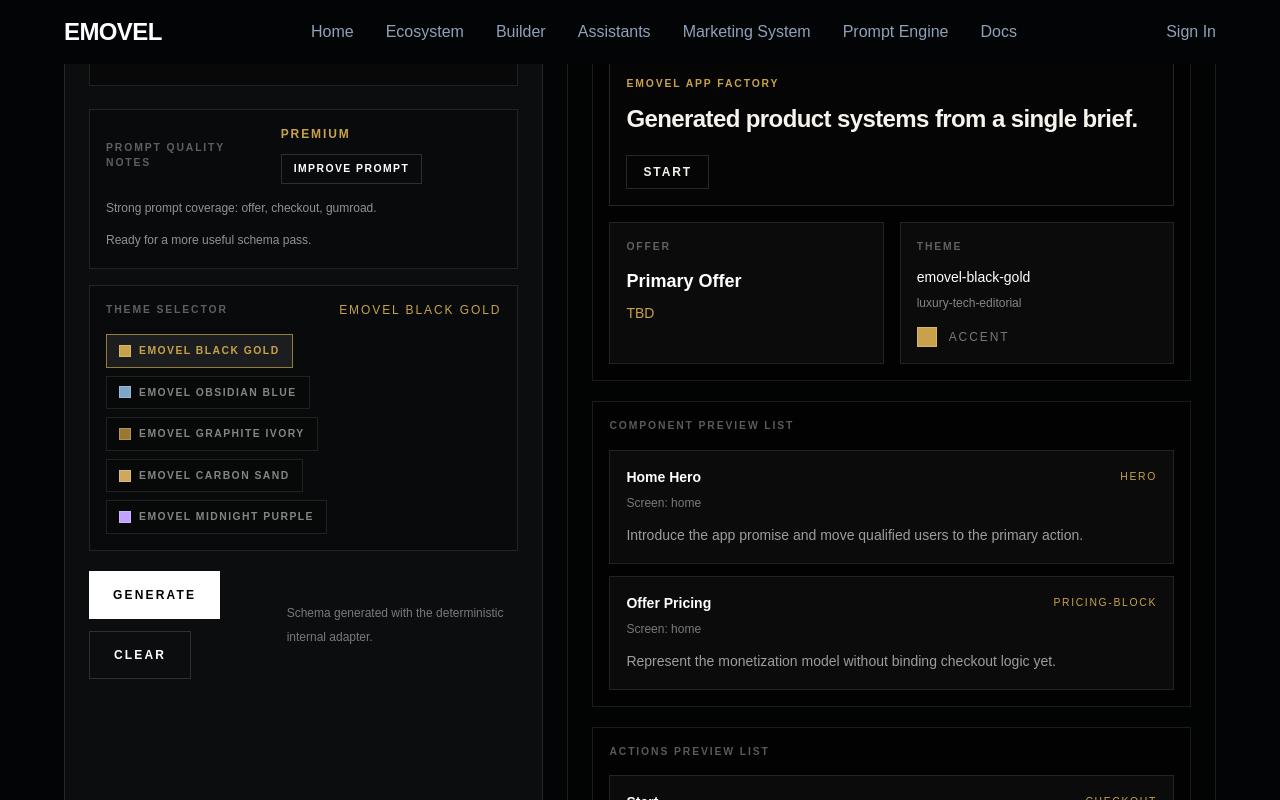
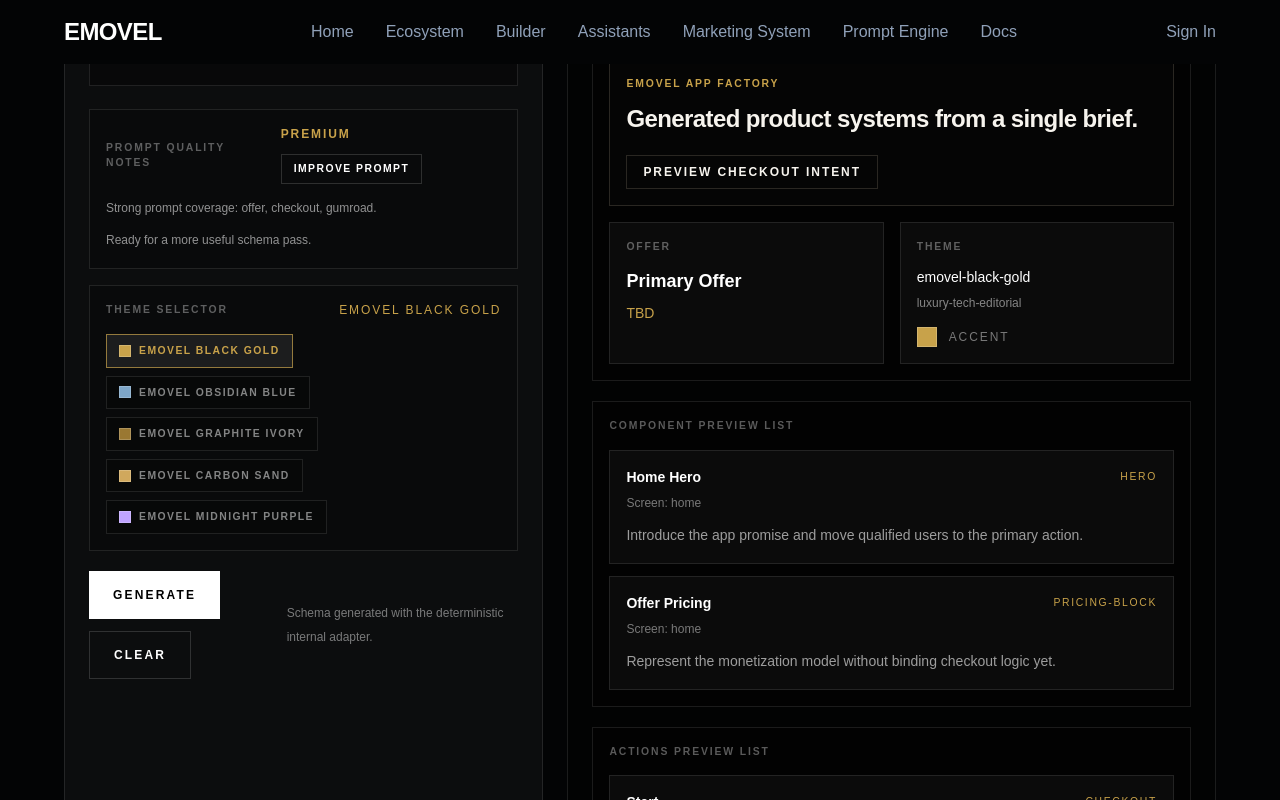
Before and after one commit to flaviusciocan-byte/emovel-next, a Next.js app: page /builder/app-factory in a window 1280 px wide. Both pictures are taken after a click on the button "GENERATE". Shown: the part 793-1593 px from the top of the page. Built offline with nearby package versions, Linux system fonts and the light colour scheme.

Commit message:
Clarify App Factory checkout intent button

```diff
--- a/app/builder/app-factory/page.tsx
+++ b/app/builder/app-factory/page.tsx
@@ -707,7 +707,7 @@
                         color: selectedThemePack?.tokens.text ?? "#ffffff",
                       }}
                     >
-                      {schemaPreview?.hero.ctaLabel ?? "Start"}
+                      Preview Checkout Intent
                     </button>
                     {previewCheckoutMessage ? (
                       <p
```
